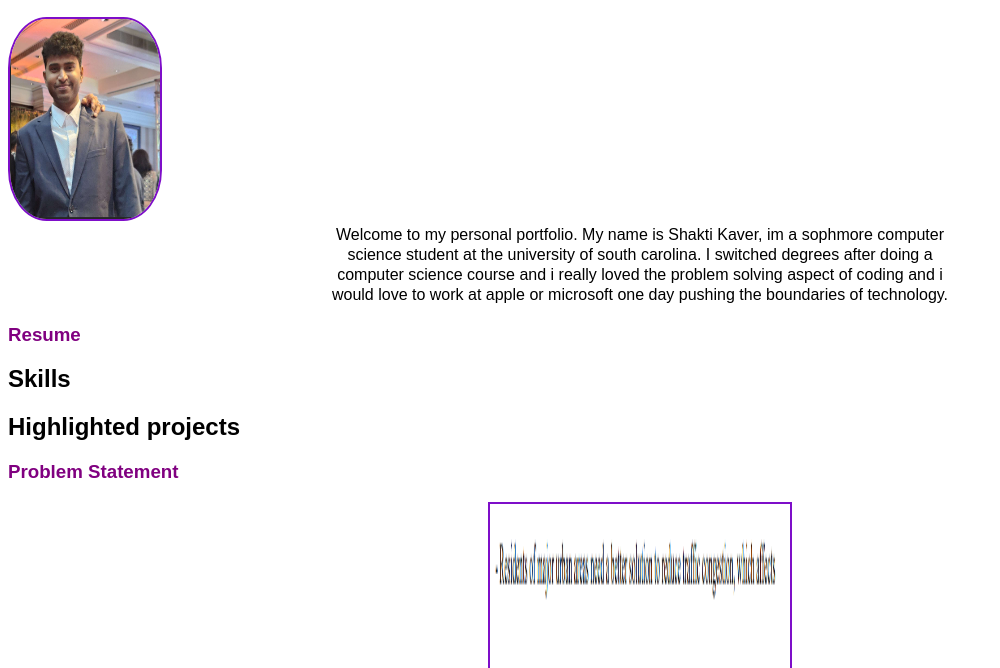
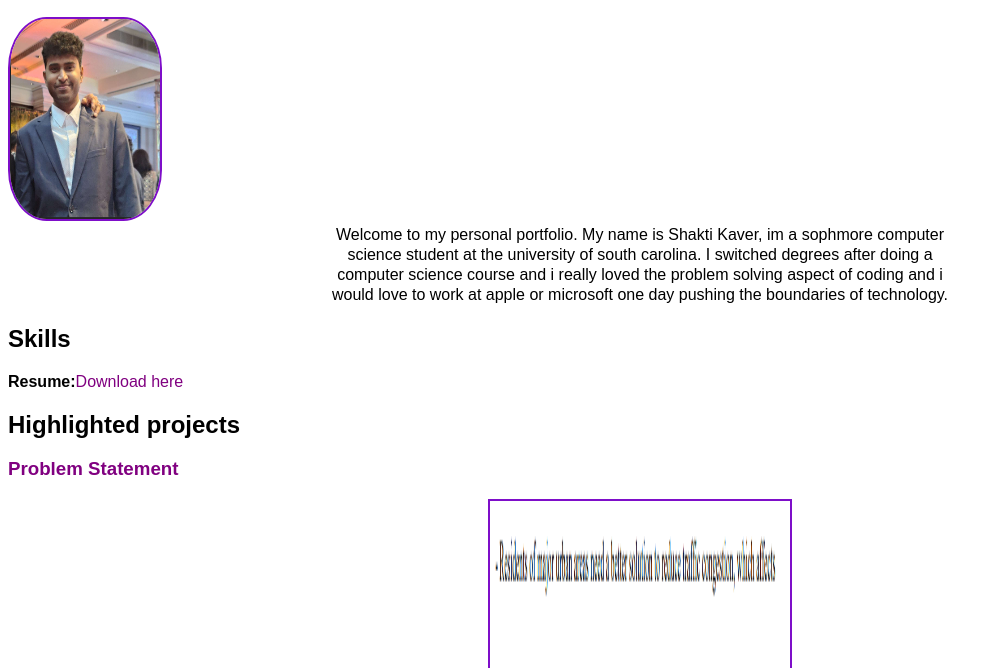
Before and after one commit to shaktikaver2001/shaktikaver2001.github.io, a plain HTML site: page index.html in a window 1280 px wide. Shown: the part 111-779 px from the top of the page, without its empty margins (0-1000 px from the left). Drawn offline with Linux system fonts and the light colour scheme.

Commit message:
resume changes

```diff
--- a/index.html
+++ b/index.html
@@ -16,14 +16,12 @@ aspect of coding and i would love to work at apple or microsoft one day pushing
 </p>
 </div>
 
-   <!--Sketches Assignment-->
-   <section class="project">
-    <a href="files/Resume.pdf"><h3>Resume</h3>
-    </a>
 
 </section>
     <h2>Skills</h2>
-    <div class="skills"></div>
+    <div class="skills">
+        <p><b>Resume:</b><a href="files/Resume _real.pdf">Download here</a></p>
+    </div>
 
     <h2>Highlighted projects</h2>
     <div class="projects">
```
Also changed, not shown: 2 other files.
